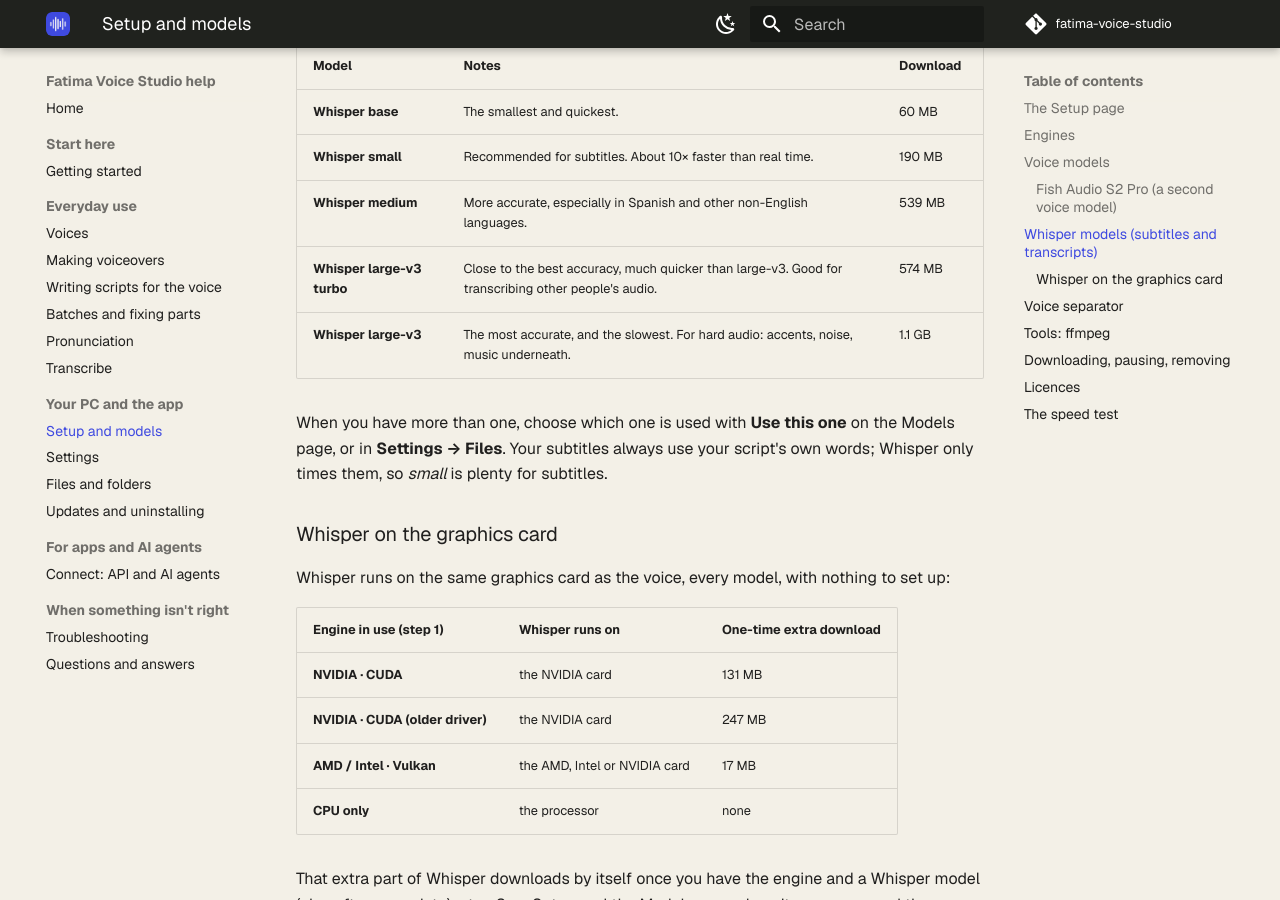
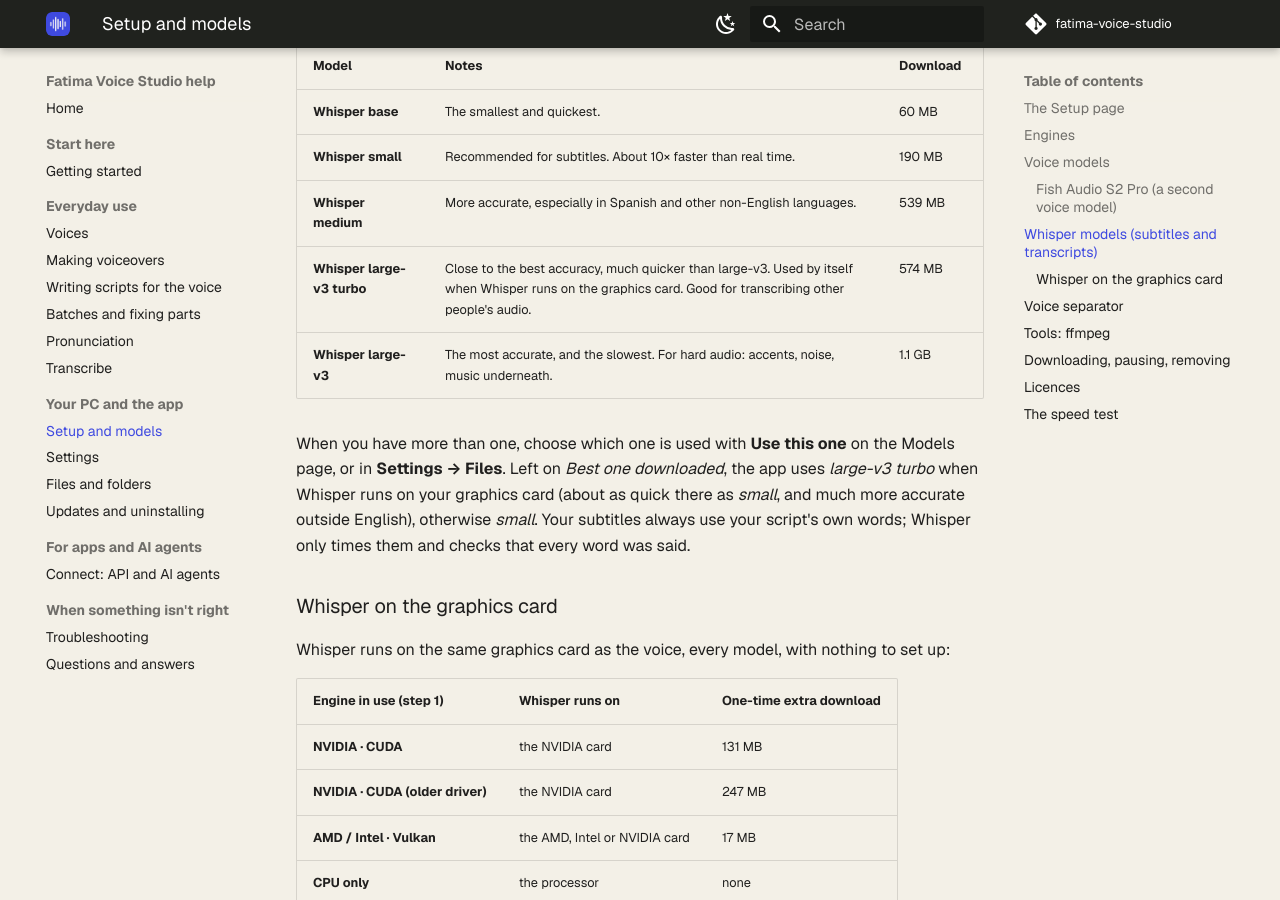
Before and after one commit to Blarks-de/fatima-voice-studio, an MkDocs documentation site: the page built from studio/help/setup-and-models.md, in a window 1280 px wide and 900 px high, scrolled down 3658 px. Built offline with MkDocs 1.6.1 and Material for MkDocs 9.7.7, drawn with Linux system fonts in a browser that asks for light colours; comment, search, counter and statistics services are not loaded.

Commit message:
Whisper large-v3 turbo is the automatic choice on the graphics card
Left on "Best one downloaded", subtitles and transcripts use turbo when Whisper
runs on the graphics card (about as quick there as small, and much more
accurate outside English: Hindi 66% -> 82%, Japanese 81% -> 94% of words heard
on an S2 Pro batch). On the processor small stays first. Turbo isn't downloaded
by itself; a model picked in Settings still wins.

Co-Authored-By: Claude Opus 5.5 <noreply@anthropic.com>

```diff
--- a/studio/help/setup-and-models.md
+++ b/studio/help/setup-and-models.md
@@ -81,12 +81,13 @@ Whisper listens to the finished audio to time the subtitles, checks that every p
 | **Whisper base** | The smallest and quickest. | 60 MB |
 | **Whisper small** | Recommended for subtitles. About 10× faster than real time. | 190 MB |
 | **Whisper medium** | More accurate, especially in Spanish and other non-English languages. | 539 MB |
-| **Whisper large-v3 turbo** | Close to the best accuracy, much quicker than large-v3. Good for transcribing other people's audio. | 574 MB |
+| **Whisper large-v3 turbo** | Close to the best accuracy, much quicker than large-v3. Used by itself when Whisper runs on the graphics card. Good for transcribing other people's audio. | 574 MB |
 | **Whisper large-v3** | The most accurate, and the slowest. For hard audio: accents, noise, music underneath. | 1.1 GB |
 
 When you have more than one, choose which one is used with **Use this one** on the Models page, or in
-**Settings → Files**. Your subtitles always use your script's own words; Whisper only times them, so *small* is
-plenty for subtitles.
+**Settings → Files**. Left on *Best one downloaded*, the app uses *large-v3 turbo* when Whisper runs on your
+graphics card (about as quick there as *small*, and much more accurate outside English), otherwise *small*. Your
+subtitles always use your script's own words; Whisper only times them and checks that every word was said.
 
 ### Whisper on the graphics card
 
```
Also changed, not shown: 1 other file.
